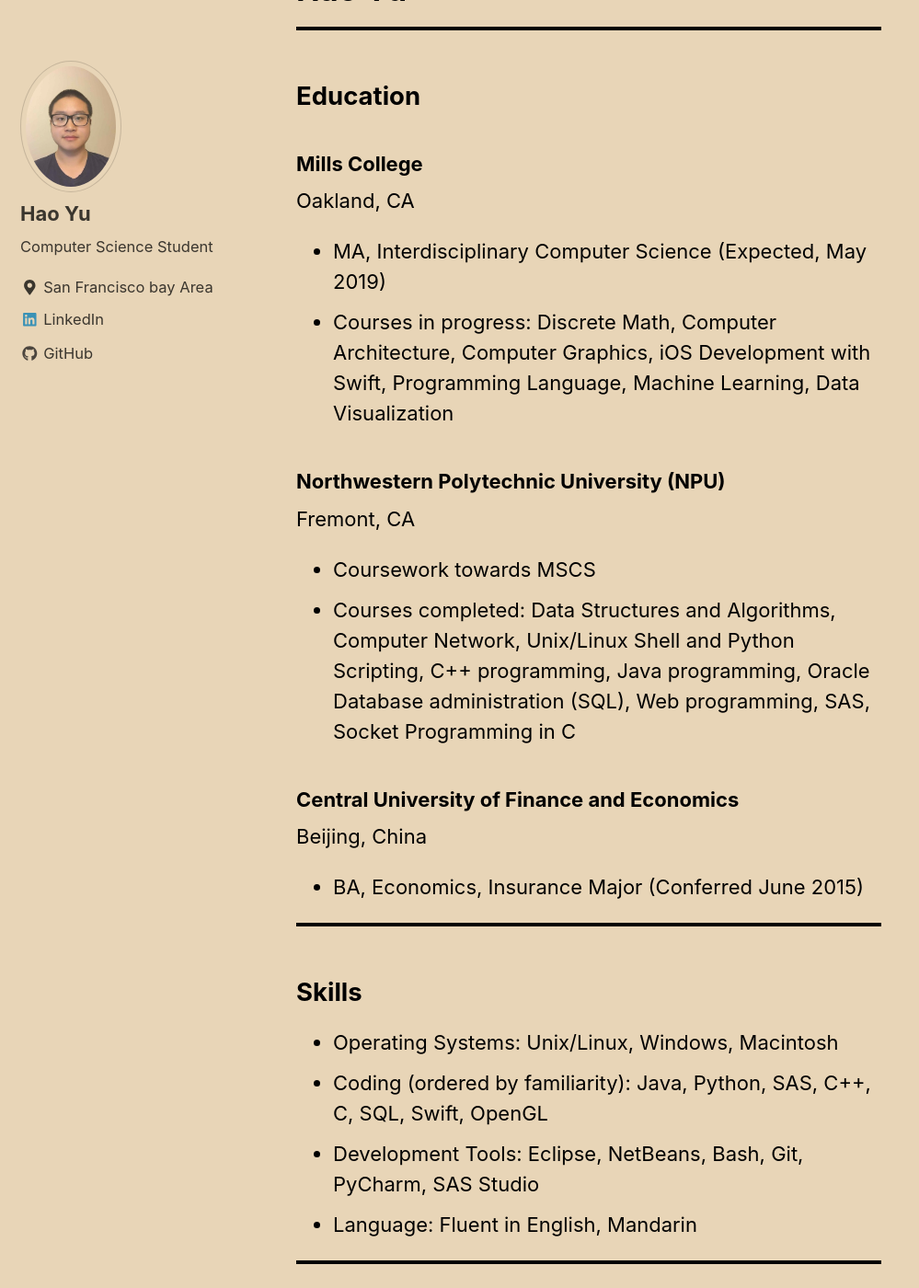
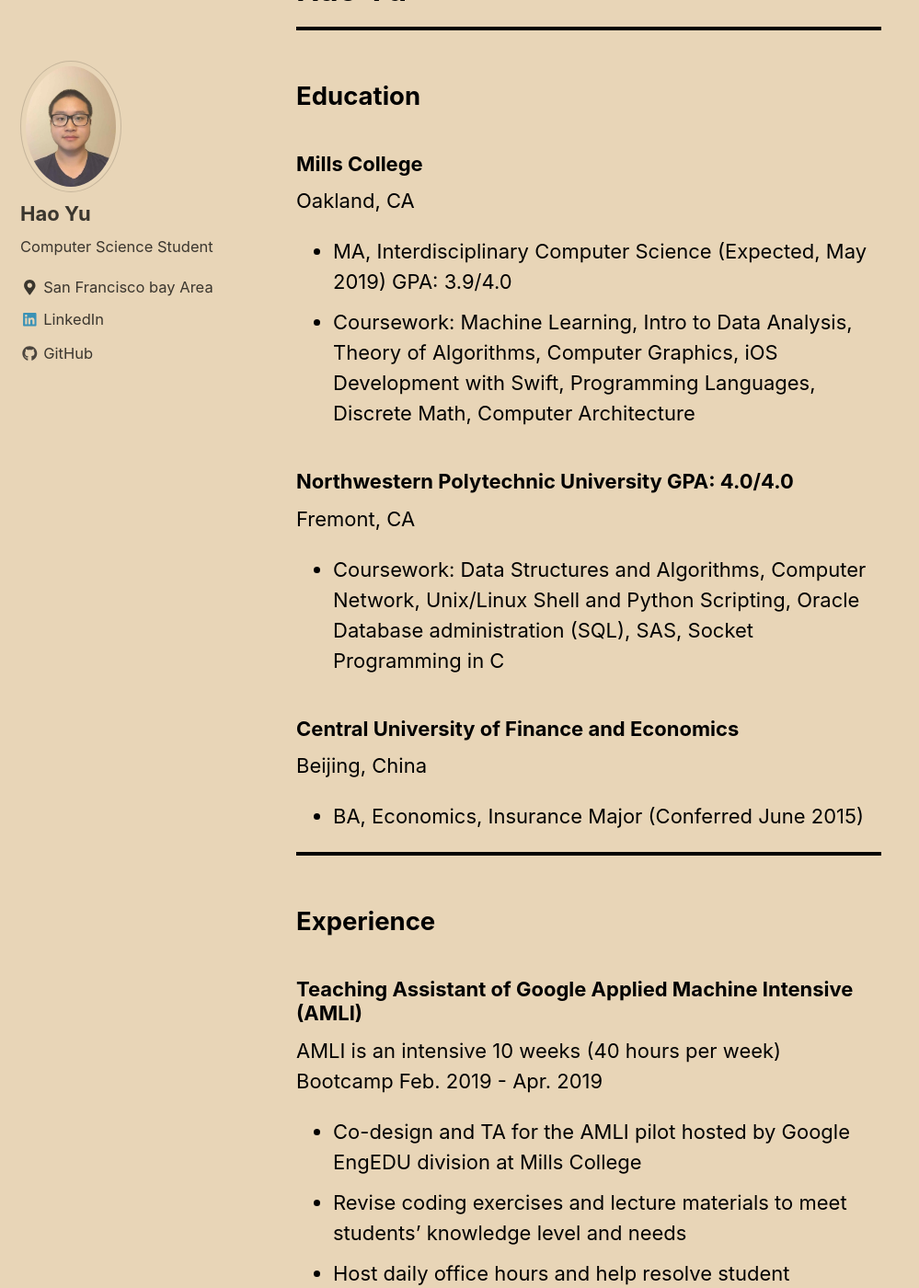
Before and after one commit to yuhao3570/portfolio, a Jekyll site: the page built from _pages/resume.md, in a window 1280 px wide and 1400 px high, scrolled down 607 px. Shown: the whole window at 92% size, without its empty margins (0-999 px from the left). Built offline with Jekyll 4.4.1, drawn with Linux system fonts in a browser that asks for light colours; cached includes are drawn as plain includes; nearby versions of some CDN libraries; some of the changed text lies outside the part shown.

Commit message:
adding to resume

```diff
--- a/_pages/resume.md
+++ b/_pages/resume.md
@@ -15,17 +15,16 @@
     <h3>Mills College</h3>
     <span>Oakland, CA</span>
     <ul>
-            <li>MA, Interdisciplinary Computer Science (Expected, May 2019)</li>
-            <li>Courses in progress: Discrete Math, Computer Architecture, Computer Graphics, iOS Development with Swift, Programming Language, Machine Learning, Data Visualization</li>
+            <li>MA, Interdisciplinary Computer Science (Expected, May 2019) GPA: 3.9/4.0</li>
+            <li>Coursework: Machine Learning, Intro to Data Analysis, Theory of Algorithms, Computer Graphics, iOS Development with Swift, Programming Languages, Discrete Math, Computer Architecture </li>
       </ul>
   </div>
 
   <div>
-    <h3>Northwestern Polytechnic University (NPU)</h3>
+    <h3>Northwestern Polytechnic University GPA: 4.0/4.0</h3>
     <span>Fremont, CA</span>
     <ul>
-            <li>Coursework towards MSCS</li>
-            <li>Courses completed: Data Structures and Algorithms, Computer Network, Unix/Linux Shell and Python Scripting, C++ programming, Java programming, Oracle Database administration (SQL), Web programming, SAS, Socket Programming in C</li>
+            <li>Coursework: Data Structures and Algorithms, Computer Network, Unix/Linux Shell and Python Scripting, Oracle Database administration (SQL), SAS, Socket Programming in C</li>
       </ul>
   </div>
 
@@ -39,30 +38,24 @@
 </div>
 
 <hr style="border: 2px solid black;">
-## Skills
 
-<div>
-  <ul>
-    <li>Operating Systems: Unix/Linux, Windows, Macintosh</li>
-    <li>Coding (ordered by familiarity): Java, Python, SAS, C++, C, SQL, Swift, OpenGL</li>
-    <li>Development Tools: Eclipse, NetBeans, Bash, Git, PyCharm, SAS Studio</li>
-    <li>Language: Fluent in English, Mandarin</li>
-  </ul>
-</div>
-
-<hr style="border: 2px solid black;">
 ## Experience
-
 <div>
   <div>
     <h3>Teaching Assistant of Google Applied Machine Intensive (AMLI)</h3>
+    <span>AMLI is an intensive 10 weeks (40 hours per week) Bootcamp</span>
     <span>Feb. 2019 - Apr. 2019</span>
+    <ul>
+          <li>Co-design and TA for the AMLI pilot hosted by Google EngEDU division at Mills College</li>
+          <li>Revise coding exercises and lecture materials to meet students’ knowledge level and needs</li>
+          <li>Host daily office hours and help resolve student questions</li>
+          <li>Grade student submissions and provide feedback</li>
+    </ul>
   </div>
 
   <div>
-    <h3>Peer tutor / Teaching Assistant</h3>
+    <h3>Graduate Teaching Assistant / Peer Tutor</h3>
     <span>Mills College, Oakland, CA</span>
-
     <div id="inner">
       <h3>CS125 / CS225 Theory of Algorithms</h3>
       <span>Spring 2019</span>
@@ -103,12 +96,28 @@
 </div>
 
 <hr style="border: 2px solid black;">
-## Miscellaneous
+
+## Skills
+
+<div>
+  <ul>
+    <li>TensorFlow, Machine Learning algorithms</li>
+    <li>Operating Systems: Unix/Linux, Windows, Macintosh</li>
+    <li>Coding: Python, Java, SAS, C++, C, SQL, Swift, OpenGL</li>
+    <li>Development Tools: Eclipse, NetBeans, Bash, Git, PyCharm, SAS Studio</li>
+    <li>Language: Fluent in English, Mandarin</li>
+  </ul>
+</div>
+
+<hr style="border: 2px solid black;">
+
+## Honors and Achievements
 <div>
  <ul>
   <li>SAS Certified Base Programmer for SAS 9</li>
-  <li>Mills College 2017 Hackathon winner</li>
+  <li>Mills College 2017 Hackathon winner (Project: FoodDrop App prototype)</li>
   <li>CASPA 2017 Annual Conference Volunteer</li>
+  <li>2017 Fremont 4th of July Parade Student Volunteer</li>
  </ul>
 </div>
 
```
